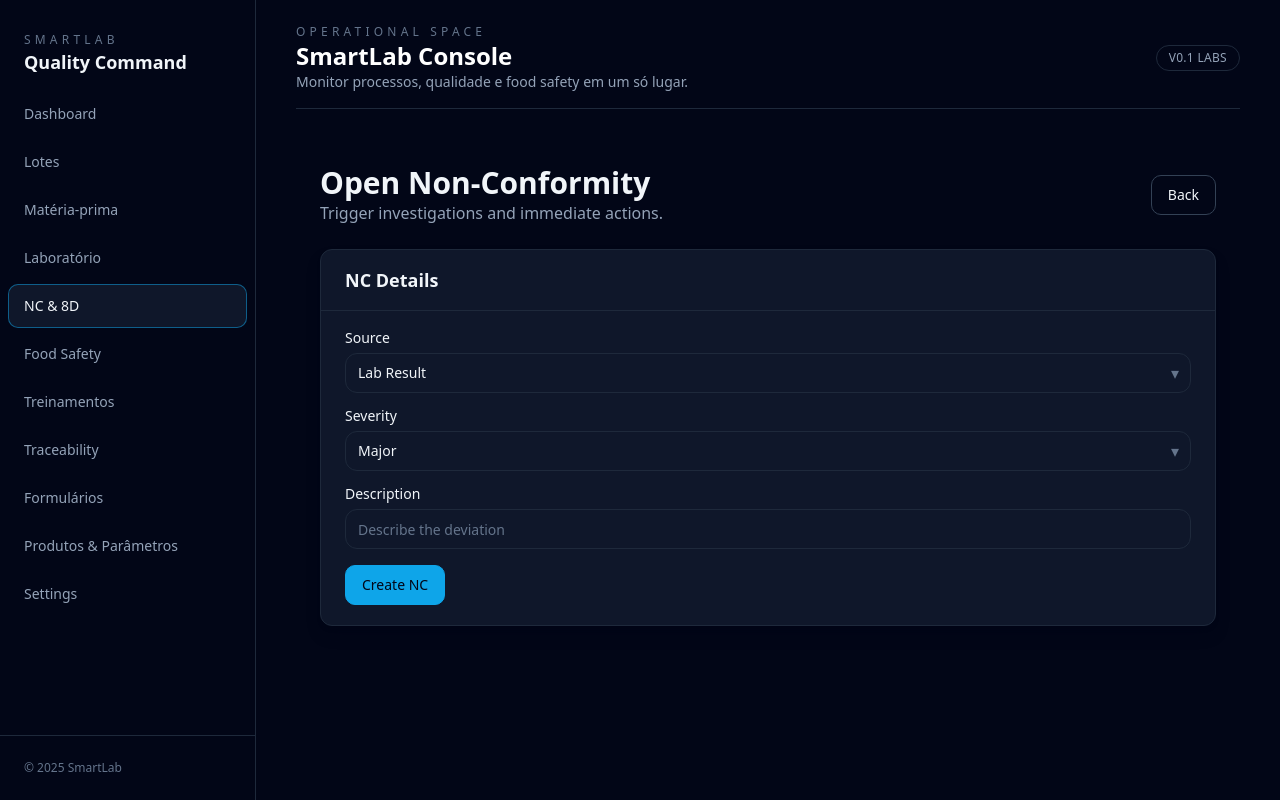
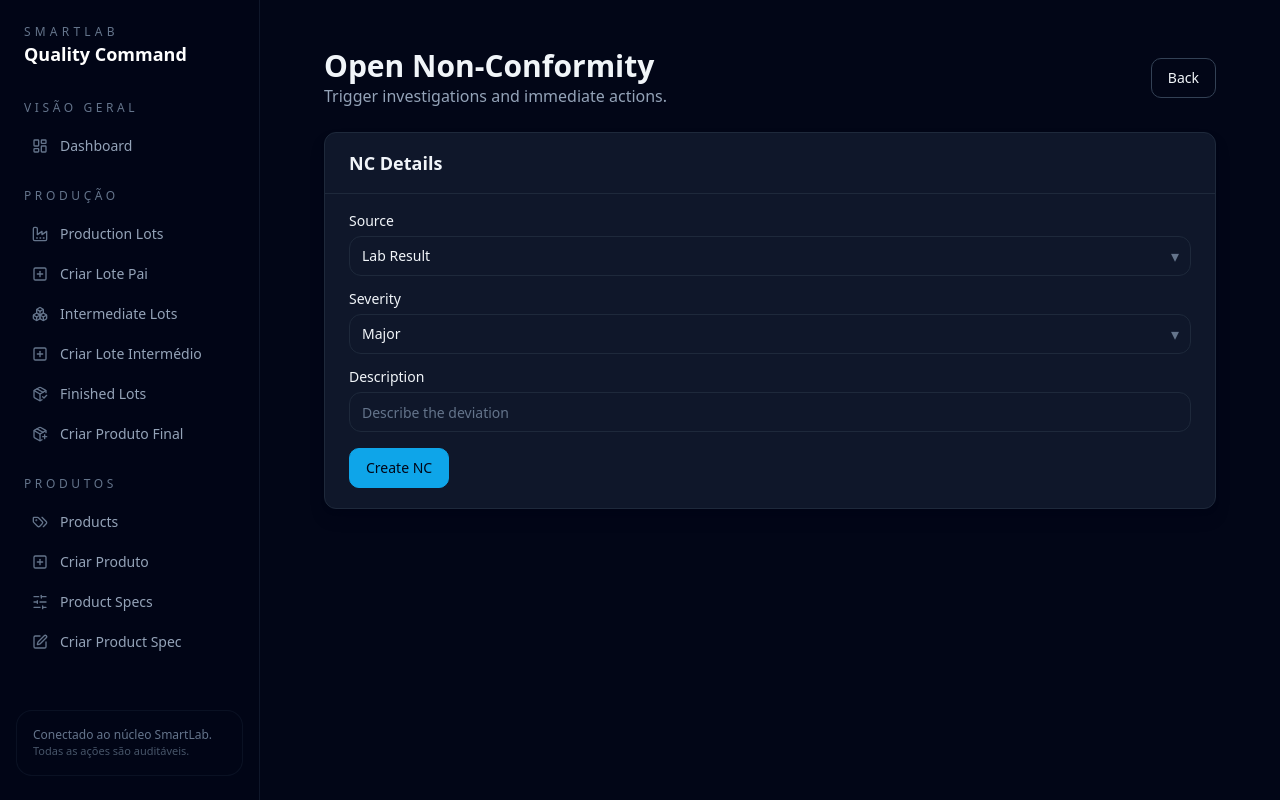
Before and after one commit to fredydomingus22-wq/SmartLab, a Next.js app: page /nc/create in a window 1280 px wide. Built offline with nearby package versions, Linux system fonts and the light colour scheme.

Commit message:
feat: implement responsive sidebar layout

```diff
--- a/app/layout.tsx
+++ b/app/layout.tsx
@@ -1,20 +1,18 @@
 import type { Metadata } from "next";
+import type { ReactNode } from "react";
+
 import "./globals.css";
+
+import Sidebar, { MobileSidebar } from "@/components/layout/Sidebar";
+import { ThemeProvider } from "@/components/ui/theme-provider";
 import { cn } from "@/lib/utils";
-import { ThemeProvider } from "@/components/ui/theme-provider";
-import type { ReactNode } from "react";
-import { AppShell } from "@/components/layout/AppShell";
 
 export const metadata: Metadata = {
   title: "SMART LAB",
   description: "Industrial LIMS/QMS for beverage manufacturers",
 };
 
-export default function RootLayout({
-  children,
-}: {
-  children: ReactNode;
-}) {
+export default function RootLayout({ children }: { children: ReactNode }) {
   return (
     <html lang="en" suppressHydrationWarning>
       <body
@@ -23,7 +21,21 @@
         )}
       >
         <ThemeProvider attribute="class" defaultTheme="dark" enableSystem>
-          <AppShell>{children}</AppShell>
+          <div className="flex min-h-screen bg-slate-950 text-slate-100">
+            <aside className="fixed inset-y-0 z-40 hidden w-[260px] shrink-0 md:flex">
+              <Sidebar />
+            </aside>
+            <div className="flex w-full flex-col md:pl-[260px]">
+              <div className="flex items-center gap-3 border-b border-slate-900 px-4 py-3 md:hidden">
+                <MobileSidebar />
+                <div>
+                  <p className="text-xs uppercase tracking-[0.3em] text-slate-500">SmartLab</p>
+                  <p className="text-lg font-semibold text-white">Operational Console</p>
+                </div>
+              </div>
+              <main className="flex-1 overflow-y-auto px-4 py-6 md:px-10">{children}</main>
+            </div>
+          </div>
         </ThemeProvider>
       </body>
     </html>
--- a/components/layout/Sidebar.tsx
+++ b/components/layout/Sidebar.tsx
@@ -1,79 +1,226 @@
 "use client";
 
+import { useState } from "react";
 import Link from "next/link";
 import { usePathname } from "next/navigation";
+import type { LucideIcon } from "lucide-react";
+import {
+  AlertTriangle,
+  Boxes,
+  ClipboardList,
+  ClipboardPlus,
+  Factory,
+  FilePlus,
+  FileSearch,
+  FileText,
+  FlaskConical,
+  GraduationCap,
+  Handshake,
+  LayoutDashboard,
+  LogIn,
+  Menu,
+  PackageCheck,
+  PackagePlus,
+  Route,
+  Shield,
+  ShieldAlert,
+  ShieldCheck,
+  ShieldPlus,
+  SlidersHorizontal,
+  SquarePen,
+  SquarePlus,
+  Tags,
+  TestTube2,
+  Thermometer,
+  Workflow,
+} from "lucide-react";
+
 import { cn } from "@/lib/utils";
+import { Button } from "@/components/ui/button";
+import { Sheet, SheetContent, SheetTrigger } from "@/components/ui/sheet";
 
-export type SidebarNavItem = {
+interface NavItem {
+  title: string;
+  href: string;
+  icon: LucideIcon;
+}
+
+interface NavSection {
   label: string;
-  href: string;
-};
+  items: NavItem[];
+}
 
-export const sidebarNavItems: readonly SidebarNavItem[] = [
-  { label: "Dashboard", href: "/" },
-  { label: "Lotes", href: "/lotes" },
-  { label: "Matéria-prima", href: "/materia-prima" },
-  { label: "Laboratório", href: "/laboratorio" },
-  { label: "NC & 8D", href: "/nc" },
-  { label: "Food Safety", href: "/food-safety" },
-  { label: "Treinamentos", href: "/treinamentos" },
-  { label: "Traceability", href: "/traceability" },
-  { label: "Formulários", href: "/formularios" },
-  { label: "Produtos & Parâmetros", href: "/produtos-parametros" },
-  { label: "Settings", href: "/settings" },
+const navSections: NavSection[] = [
+  {
+    label: "Visão Geral",
+    items: [{ title: "Dashboard", href: "/dashboard", icon: LayoutDashboard }],
+  },
+  {
+    label: "Produção",
+    items: [
+      { title: "Production Lots", href: "/production-lots", icon: Factory },
+      { title: "Criar Lote Pai", href: "/production-lots/create", icon: SquarePlus },
+      { title: "Intermediate Lots", href: "/intermediate-lots", icon: Boxes },
+      { title: "Criar Lote Intermédio", href: "/intermediate-lots/create", icon: SquarePlus },
+      { title: "Finished Lots", href: "/finished-lots", icon: PackageCheck },
+      { title: "Criar Produto Final", href: "/finished-lots/create", icon: PackagePlus },
+    ],
+  },
+  {
+    label: "Produtos",
+    items: [
+      { title: "Products", href: "/products", icon: Tags },
+      { title: "Criar Produto", href: "/products/create", icon: SquarePlus },
+      { title: "Product Specs", href: "/product-specs", icon: SlidersHorizontal },
+      { title: "Criar Product Spec", href: "/product-specs/create", icon: SquarePen },
+    ],
+  },
+  {
+    label: "Materiais & Fornecedores",
+    items: [
+      { title: "Raw Materials", href: "/raw-materials", icon: FlaskConical },
+      { title: "Criar Raw Material", href: "/raw-materials/create", icon: SquarePlus },
+      { title: "Raw Material Lots", href: "/raw-material-lots", icon: TestTube2 },
+      { title: "Criar Raw Material Lot", href: "/raw-material-lots/create", icon: SquarePlus },
+      { title: "Suppliers", href: "/suppliers", icon: Handshake },
+      { title: "Criar Supplier", href: "/suppliers/create", icon: SquarePlus },
+    ],
+  },
+  {
+    label: "Qualidade",
+    items: [
+      { title: "Lab Tests", href: "/lab-tests", icon: FlaskConical },
+      { title: "Criar Lab Test", href: "/lab-tests/create", icon: SquarePlus },
+      { title: "Non-Conformities", href: "/nc", icon: AlertTriangle },
+      { title: "Criar NC", href: "/nc/create", icon: ClipboardPlus },
+      { title: "8D", href: "/nc/8d", icon: Workflow },
+      { title: "Audits", href: "/audits", icon: FileSearch },
+      { title: "Criar Audit", href: "/audits/create", icon: ClipboardList },
+    ],
+  },
+  {
+    label: "Food Safety",
+    items: [
+      { title: "Food Safety", href: "/food-safety", icon: ShieldCheck },
+      { title: "PRP", href: "/food-safety/prp", icon: Shield },
+      { title: "OPRP", href: "/food-safety/oprp", icon: ShieldPlus },
+      { title: "PCC", href: "/food-safety/pcc", icon: Thermometer },
+    ],
+  },
+  {
+    label: "Documentação & Treinamentos",
+    items: [
+      { title: "Traceability", href: "/traceability", icon: Route },
+      { title: "Documents", href: "/documents", icon: FileText },
+      { title: "Criar Document", href: "/documents/create", icon: FilePlus },
+      { title: "Trainings", href: "/trainings", icon: GraduationCap },
+      { title: "Criar Training", href: "/trainings/create", icon: SquarePlus },
+    ],
+  },
+  {
+    label: "Auth",
+    items: [
+      { title: "Auth Sign-in", href: "/auth/sign-in", icon: LogIn },
+      { title: "Forbidden", href: "/auth/forbidden", icon: ShieldAlert },
+    ],
+  },
 ];
 
-const currentYear = new Date().getFullYear();
+interface SidebarProps {
+  onNavigate?: () => void;
+  className?: string;
+}
 
-type SidebarProps = {
-  className?: string;
-  items?: readonly SidebarNavItem[];
-};
+function isActivePath(pathname: string, href: string) {
+  if (href === "/dashboard") {
+    return pathname === "/dashboard" || pathname === "/";
+  }
 
-export function Sidebar({ className, items = sidebarNavItems }: SidebarProps) {
+  if (href.endsWith("/create")) {
+    return pathname === href;
+  }
+
+  return pathname === href || pathname.startsWith(`${href}/`);
+}
+
+export function Sidebar({ onNavigate, className }: SidebarProps) {
   const pathname = usePathname();
 
   return (
-    <aside
+    <div
       className={cn(
-        "hidden h-screen w-64 flex-col border-r border-slate-800 bg-slate-950 text-slate-100 md:flex",
+        "flex h-full w-[260px] flex-col border-r border-slate-900 bg-slate-950/95 px-4 py-6 text-slate-200",
         className
       )}
     >
-      <div className="flex h-full flex-col">
-        <div className="px-6 pb-4 pt-8">
+      <div className="px-2">
         <p className="text-xs uppercase tracking-[0.35em] text-slate-500">SmartLab</p>
-          <p className="text-lg font-semibold text-slate-100">Quality Command</p>
+        <p className="text-lg font-semibold text-white">Quality Command</p>
       </div>
-        <nav className="flex-1 space-y-1 px-2">
-          {items.map((item) => {
-            const isActive =
-              item.href === "/"
-                ? pathname === "/"
-                : pathname.startsWith(item.href);
-
+      <div className="mt-8 flex-1 space-y-6 overflow-y-auto pr-1">
+        {navSections.map((section) => (
+          <div key={section.label}>
+            <p className="px-2 text-xs uppercase tracking-[0.3em] text-slate-500">
+              {section.label}
+            </p>
+            <div className="mt-3 space-y-1">
+              {section.items.map((item) => {
+                const active = isActivePath(pathname, item.href);
                 return (
                   <Link
                     key={item.href}
                     href={item.href}
+                    onClick={onNavigate}
                     className={cn(
-                  "group flex items-center rounded-md px-4 py-3 text-sm font-medium text-slate-400 transition",
-                  "hover:bg-slate-900 hover:text-slate-100",
-                  isActive &&
-                    "bg-slate-900 text-slate-100 ring-1 ring-inset ring-sky-500/50"
+                      "group flex items-center gap-3 rounded-md border-l-4 border-transparent px-3 py-2 text-sm text-slate-400 transition",
+                      "hover:bg-slate-800/50",
+                      active &&
+                        "border-emerald-500 bg-slate-800 font-semibold text-white shadow-inner"
                     )}
-                aria-current={isActive ? "page" : undefined}
+                    aria-current={active ? "page" : undefined}
                   >
-                <span>{item.label}</span>
+                    <item.icon
+                      className={cn(
+                        "h-4 w-4 text-slate-500 transition",
+                        active ? "text-emerald-400" : "group-hover:text-slate-100"
+                      )}
+                    />
+                    <span>{item.title}</span>
                   </Link>
                 );
               })}
-        </nav>
-        <div className="border-t border-slate-800 px-6 py-6 text-xs text-slate-500">
-          © {currentYear} SmartLab
             </div>
           </div>
-    </aside>
+        ))}
+      </div>
+      <div className="mt-6 rounded-2xl border border-slate-900/70 bg-slate-950/70 p-4 text-xs text-slate-500">
+        <p>Conectado ao núcleo SmartLab.</p>
+        <p className="text-[11px] text-slate-600">Todas as ações são auditáveis.</p>
+      </div>
+    </div>
+  );
+}
+
+export function MobileSidebar() {
+  const [open, setOpen] = useState(false);
+
+  return (
+    <Sheet open={open} onOpenChange={setOpen}>
+      <SheetTrigger>
+        <Button
+          type="button"
+          variant="ghost"
+          size="icon"
+          className="text-slate-100 hover:text-white"
+          aria-label="Abrir navegação"
+        >
+          <Menu className="h-5 w-5" />
+        </Button>
+      </SheetTrigger>
+      <SheetContent side="left" className="w-[260px] border-r border-slate-900 px-0 py-0">
+        <Sidebar onNavigate={() => setOpen(false)} />
+      </SheetContent>
+    </Sheet>
   );
 }
 
--- /dev/null
+++ b/components/ui/sheet.tsx
@@ -0,0 +1,136 @@
+"use client";
+
+import * as React from "react";
+import { createPortal } from "react-dom";
+
+import { cn } from "@/lib/utils";
+
+interface SheetContextValue {
+  open: boolean;
+  setOpen: (open: boolean) => void;
+}
+
+const SheetContext = React.createContext<SheetContextValue | null>(null);
+
+interface SheetProps {
+  children: React.ReactNode;
+  open?: boolean;
+  onOpenChange?: (open: boolean) => void;
+}
+
+export function Sheet({ children, open: controlledOpen, onOpenChange }: SheetProps) {
+  const [uncontrolledOpen, setUncontrolledOpen] = React.useState(false);
+  const isControlled = typeof controlledOpen === "boolean";
+  const open = isControlled ? (controlledOpen as boolean) : uncontrolledOpen;
+
+  const setOpen = React.useCallback(
+    (next: boolean) => {
+      if (!isControlled) {
+        setUncontrolledOpen(next);
+      }
+      onOpenChange?.(next);
+    },
+    [isControlled, onOpenChange]
+  );
+
+  const value = React.useMemo(
+    () => ({ open, setOpen }),
+    [open, setOpen]
+  );
+
+  return <SheetContext.Provider value={value}>{children}</SheetContext.Provider>;
+}
+
+function useSheetContext() {
+  const context = React.useContext(SheetContext);
+  if (!context) {
+    throw new Error("Sheet components must be used within <Sheet>");
+  }
+  return context;
+}
+
+interface SheetTriggerProps {
+  children: React.ReactElement;
+}
+
+export function SheetTrigger({ children }: SheetTriggerProps) {
+  const { setOpen } = useSheetContext();
+
+  return React.cloneElement(children, {
+    onClick: (event: React.MouseEvent) => {
+      if (typeof children.props?.onClick === "function") {
+        children.props.onClick(event);
+      }
+      if (!event.defaultPrevented) {
+        setOpen(true);
+      }
+    },
+  });
+}
+
+interface SheetContentProps {
+  children: React.ReactNode;
+  className?: string;
+  side?: "left" | "right";
+}
+
+export function SheetContent({ children, className, side = "right" }: SheetContentProps) {
+  const { open, setOpen } = useSheetContext();
+  const [mounted, setMounted] = React.useState(false);
+
+  React.useEffect(() => setMounted(true), []);
+
+  React.useEffect(() => {
+    if (!mounted) return;
+    function handleKey(event: KeyboardEvent) {
+      if (event.key === "Escape") {
+        setOpen(false);
+      }
+    }
+    document.addEventListener("keydown", handleKey);
+    return () => document.removeEventListener("keydown", handleKey);
+  }, [mounted, setOpen]);
+
+  if (!mounted || !open) {
+    return null;
+  }
+
+  const content = (
+    <div className="fixed inset-0 z-50 flex">
+      <div
+        className="absolute inset-0 bg-slate-950/70 backdrop-blur-sm"
+        onClick={() => setOpen(false)}
+      />
+      <div
+        className={cn(
+          "relative z-10 h-full w-[90vw] max-w-[320px] overflow-y-auto border-slate-900 bg-slate-950 shadow-2xl transition-transform duration-300 ease-out",
+          side === "left" ? "border-r" : "ml-auto border-l",
+          className
+        )}
+      >
+        {children}
+      </div>
+    </div>
+  );
+
+  return createPortal(content, document.body);
+}
+
+interface SheetCloseProps {
+  children: React.ReactElement;
+}
+
+export function SheetClose({ children }: SheetCloseProps) {
+  const { setOpen } = useSheetContext();
+
+  return React.cloneElement(children, {
+    onClick: (event: React.MouseEvent) => {
+      if (typeof children.props?.onClick === "function") {
+        children.props.onClick(event);
+      }
+      if (!event.defaultPrevented) {
+        setOpen(false);
+      }
+    },
+  });
+}
```
Lines whose indentation alone changed are shown as unchanged.
